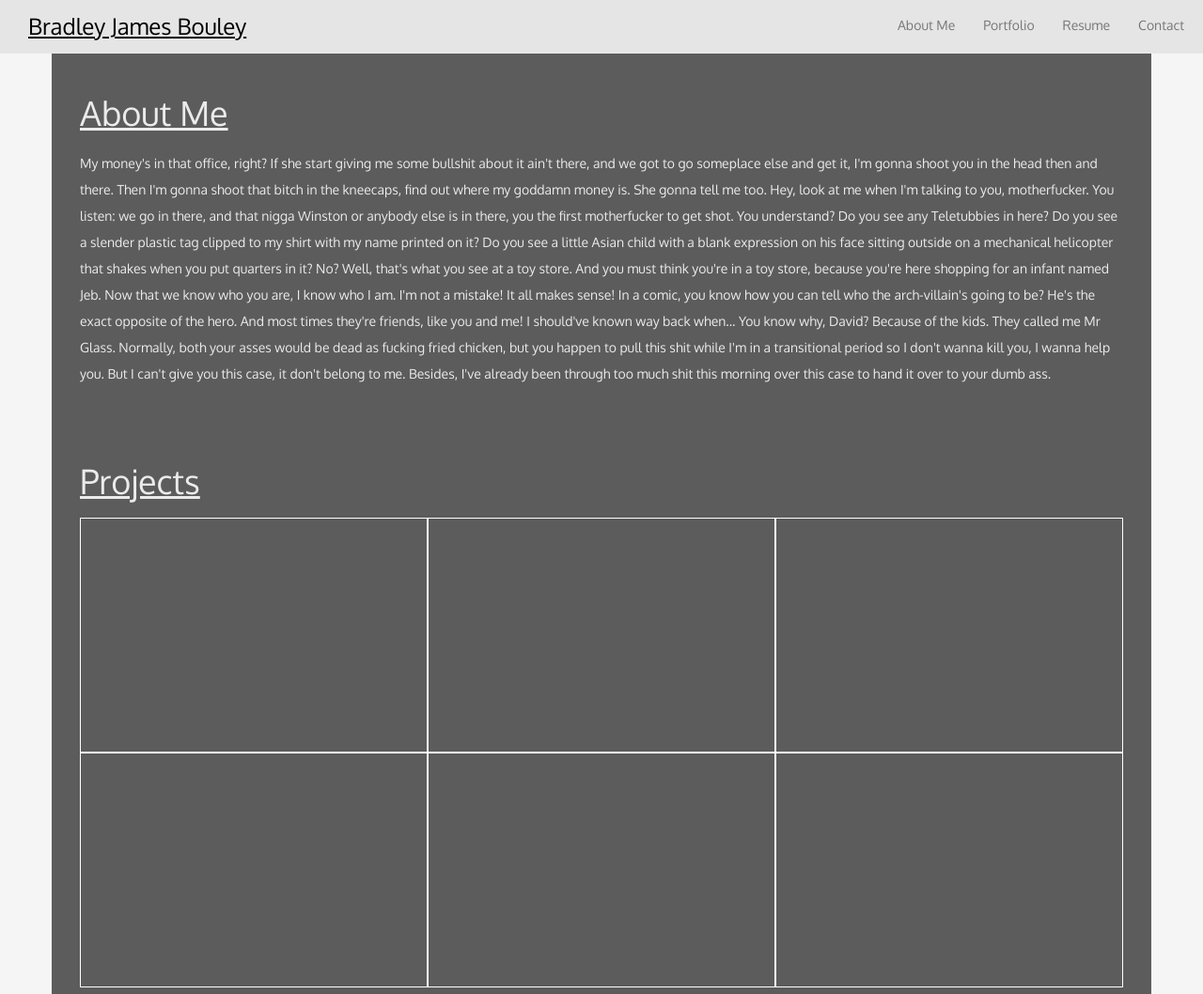
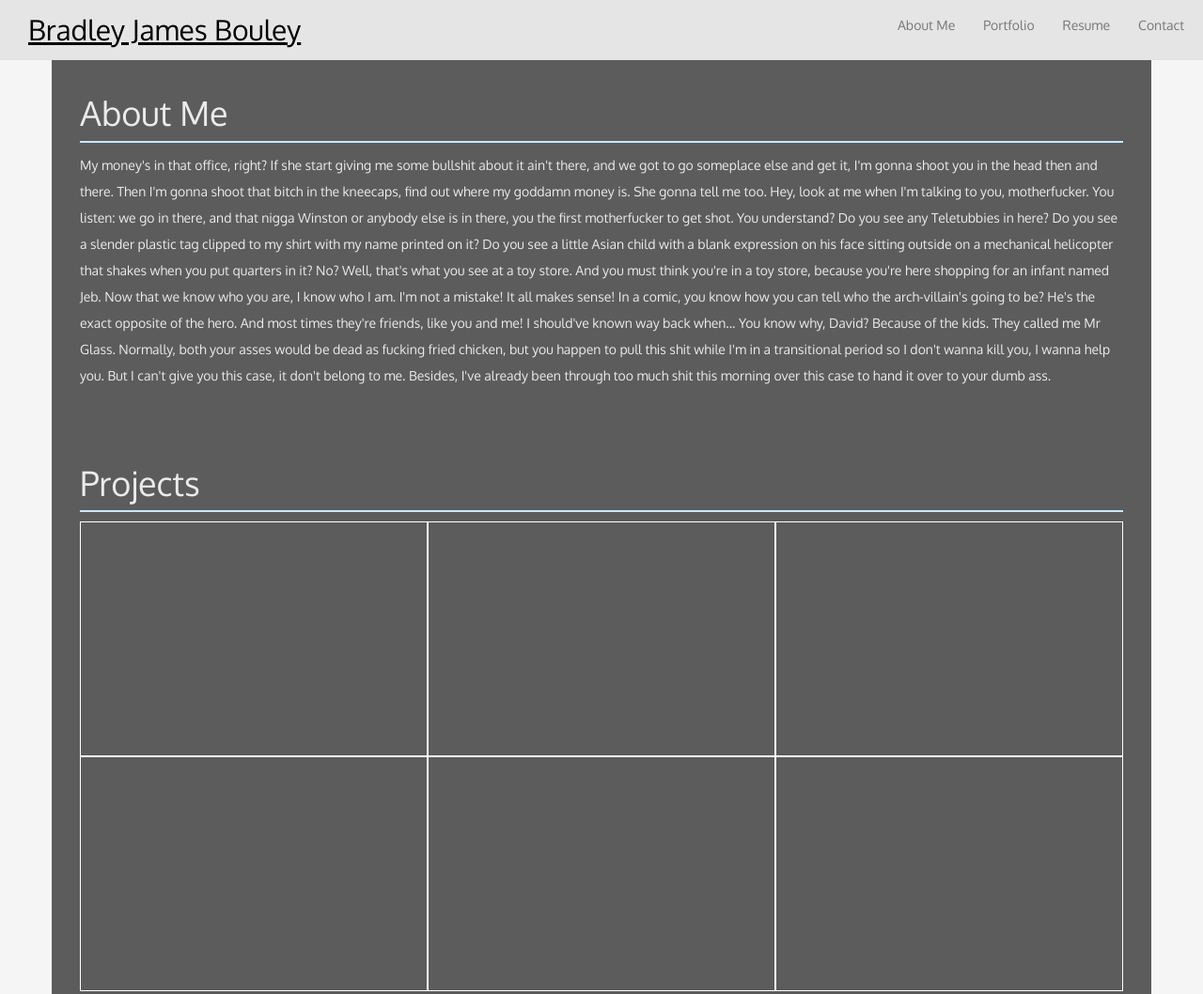
Before and after one commit to Bbouley/portfolio2, a website: page index.html in a window 1280 px wide. Shown: the top 1058 px of the page at 94% size. Drawn offline with nearby package versions, Linux system fonts and the light colour scheme.

Commit message:
made some small css modifications

```diff
--- a/css/main.css
+++ b/css/main.css
@@ -11,11 +11,13 @@ body{
 
 .navbar{
   background-color: #E5E5E5;
+  border-bottom: 1px solid #C2EBFF;
 }
 
 h1{
-  text-decoration: underline;
+  /*text-decoration: underline;*/
   padding-bottom: 10px;
+  border-bottom: 2px solid #C2EBFF;
 }
 
 .right-links{
--- a/index.html
+++ b/index.html
@@ -15,7 +15,7 @@
     <nav class = 'navbar navbar-default navbar-fixed-top'>
       <div class = 'container-fluid'>
         <div class ='navbar-header'>
-          <h3 class = 'navbar-text my-name'>Bradley James Bouley</h3>
+          <h2 class = 'navbar-text my-name'>Bradley James Bouley</h2>
         </div>
          <ul class="nav navbar-nav navbar-right right-links">
           <li class = 'link'><a href="#about-me">About Me</a></li>
```
